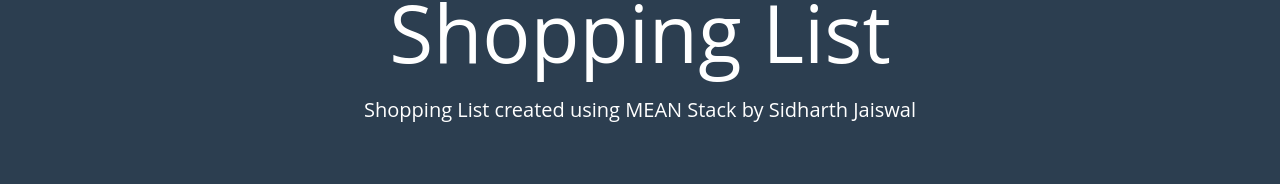
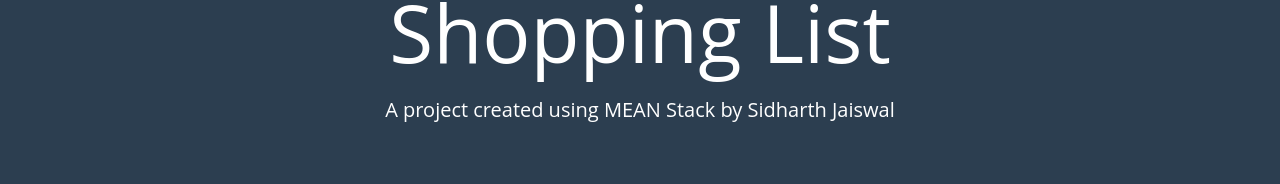
Before and after one commit to sidharthjaiswal/myshoppinglist, an Angular app in the folder angular/: page / in a window 1280 px wide. Shown: the part 184-368 px from the top of the page. Built offline with nearby package versions, Linux system fonts and the light colour scheme; no server answers.

Commit message:
minor changes

```diff
--- a/angular/src/app/shopping-item/shopping-item.component.html
+++ b/angular/src/app/shopping-item/shopping-item.component.html
@@ -7,7 +7,7 @@
             <a class="navbar-brand"><button (click)="openContactDialog()" class="btn btn-info">Contact me</button></a>
         </div>
     </nav>
-  <header class="masthead" >
+    <header class="masthead">
         <div class="overlay"></div>
         <div class="container">
             <div class="row">
@@ -15,7 +15,7 @@
                     <div class="site-heading">
                         <h1>Shopping List</h1>
                         <br>
-            <h2>Shopping List created using MEAN Stack by Sidharth Jaiswal</h2>
+                        <h2>A project created using MEAN Stack by Sidharth Jaiswal</h2>
                     </div>
                 </div>
             </div>
```
Also changed, not shown: 2 other files (tests, documents, lock files or other folders). Lines whose indentation alone changed are shown as unchanged.
